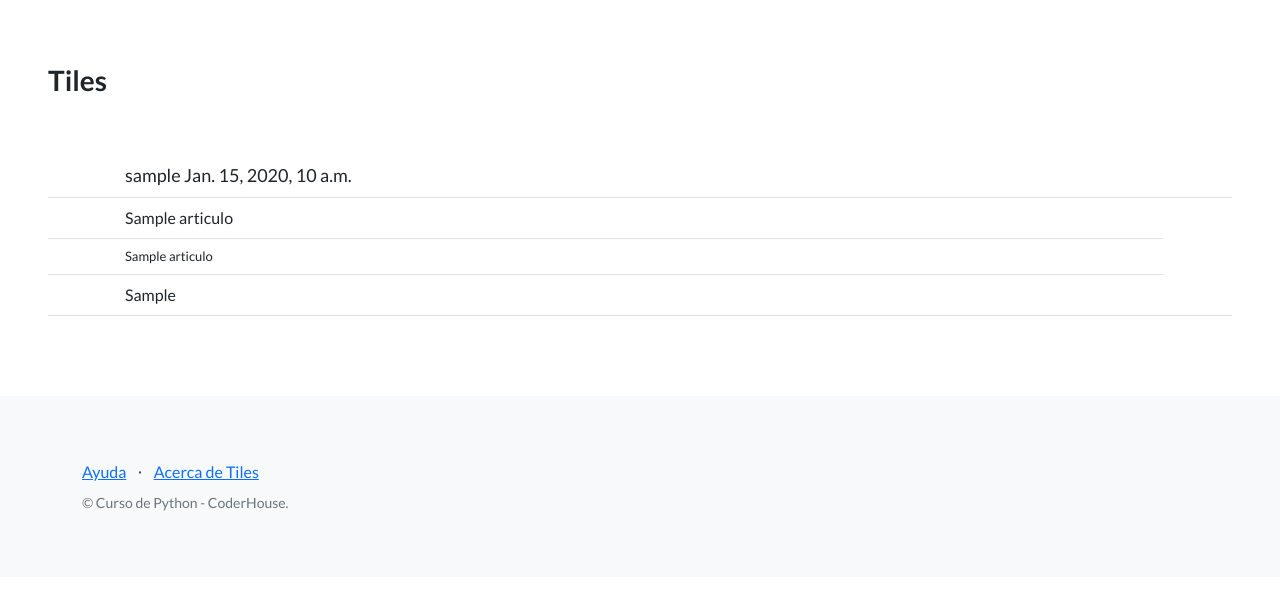
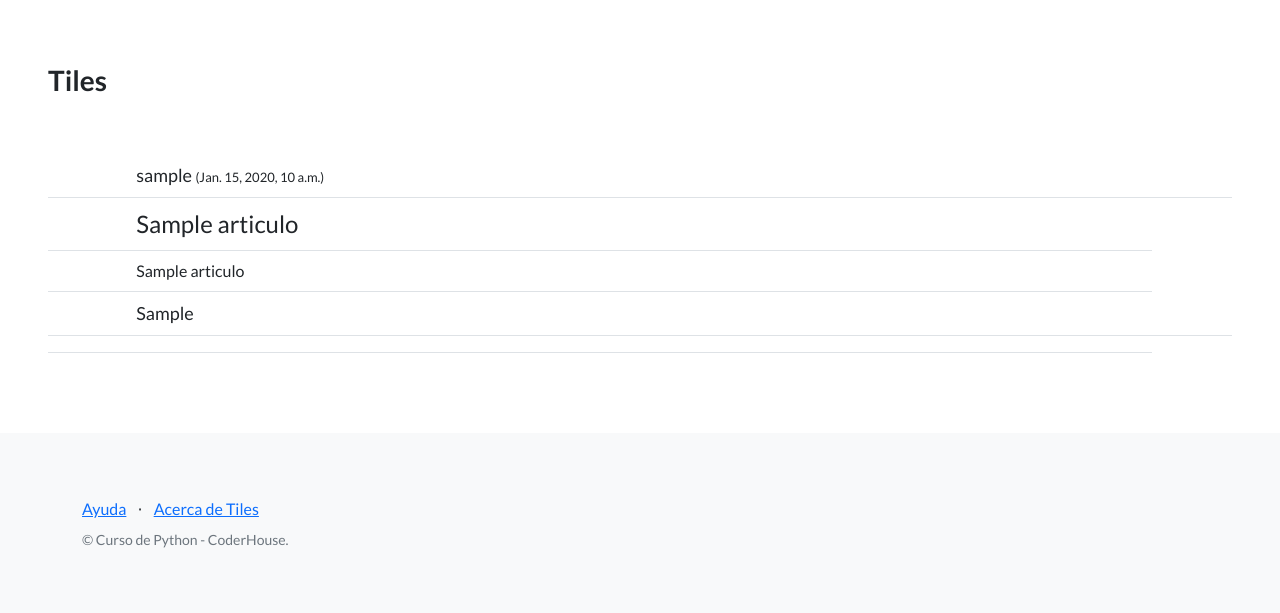
Before and after one commit to djender985/proyecto_final, a Django app: page /tiles/detalle_tile/1 in a window 1280 px wide. Shown: the part 66-679 px from the top of the page. Run offline with Django 4.2, Linux system fonts and the light colour scheme; tables that the repository leaves empty hold one stand-in row (values such as "Sample post"); some libraries are stand-ins or nearby versions.

Commit message:
Ultimos cambios

```diff
--- a/blog/models.py
+++ b/blog/models.py
@@ -3,7 +3,7 @@ from django.contrib.auth.models import User
 
 # Create your models here.
 class Articulo (models.Model):
-    autor = models.ForeignKey(User, on_delete=models.CASCADE)
+    autor = models.ForeignKey(User, on_delete=models.CASCADE, related_name='tiles_creados')
     titulo = models.CharField(max_length=150)
     subtitulo = models.CharField(max_length=100)
     cuerpo = models.TextField()
--- a/blog/templates/blog/detalle_tile.html
+++ b/blog/templates/blog/detalle_tile.html
@@ -9,22 +9,25 @@
 <table class="table">
     <tr>
         <td> <img src="{{user.avatar.imagen.url}}" styles="max_width:400px;margin-right:10px;"> </td>
-        <td style="font-size: large;"> {{ articulo.autor }} {{ articulo.fecha }} </td>
+        <td style="font-size: large;"> {{ articulo.autor }} <a style="font-size: small;"> ({{ articulo.fecha }}) </td>
         <td></td>
     </tr>
     <tr>
         <td></td>
-        <td style="font-size: medium;"> {{ articulo.titulo }} </td>
+        <td style="font-size: x-large;"> {{ articulo.titulo }} </td>
     </tr>
     <tr>
         <td></td>
-        <td style="font-size: small;"> {{ articulo.subtitulo }} </td>
+        <td style="font-size: medium;"> {{ articulo.subtitulo }} </td>
     </tr>
     <tr>
         <td></td>
-        <td> {{ articulo.cuerpo }} </td>
+        <td style="font-size: large;"> {{ articulo.cuerpo }} </td>
+        <td></td>
+        <tr>
+            <td></td>
             <td>
-            {% if user == articulo.creador %}
+                {% if user == articulo.autor %}
                 <form action="{% url 'borrar_tile' articulo.id %}" method="post">
                     {% csrf_token %}
                     <button type="submit">
--- a/blog/templates/blog/tiles.html
+++ b/blog/templates/blog/tiles.html
@@ -10,7 +10,7 @@
     {% for articulo in articulos %}
     <tr>
         <td> <img src="{{user.avatar.imagen.url}}" styles="max_width:400px;margin-right:10px;"/> </td>
-        <td style="font-size: large;"> {{ articulo.autor }} {{ articulo.fecha }} </td>
+        <td style="font-size: large;"> {{ articulo.autor }} <a style="font-size: x-small;"> ({{ articulo.fecha }}) </td>
         <td></td>
     </tr>
     <tr>
--- a/blog/views.py
+++ b/blog/views.py
@@ -104,7 +104,6 @@ def editar_tile (request,id):
         context={'formulario': formulario},
     )
 
-@login_required
 def borrar_tile (request,id):
     # obtienes el curso de la base de datos
     articulo = Articulo.objects.get(id=id)
```
Also changed, not shown: blog/migrations/0001_initial.py, db.sqlite3. Lines whose indentation alone changed are shown as unchanged.
